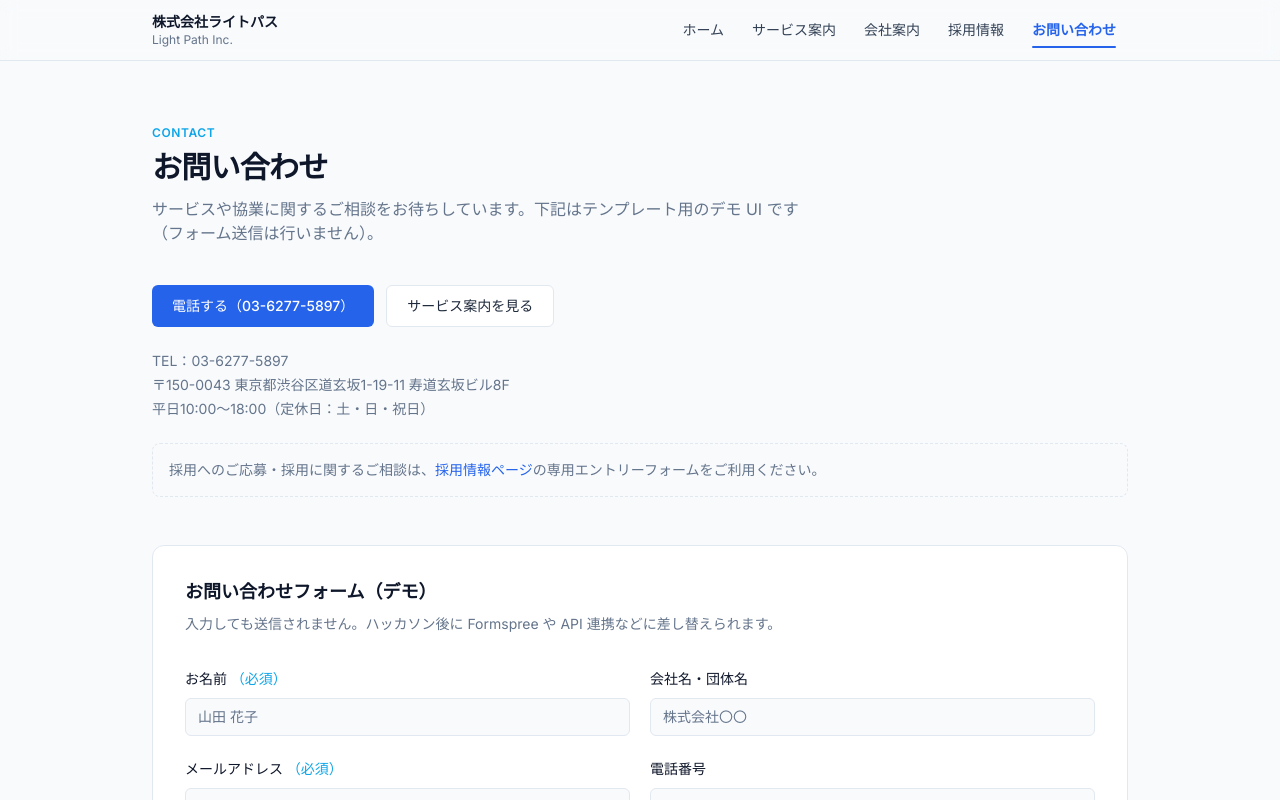
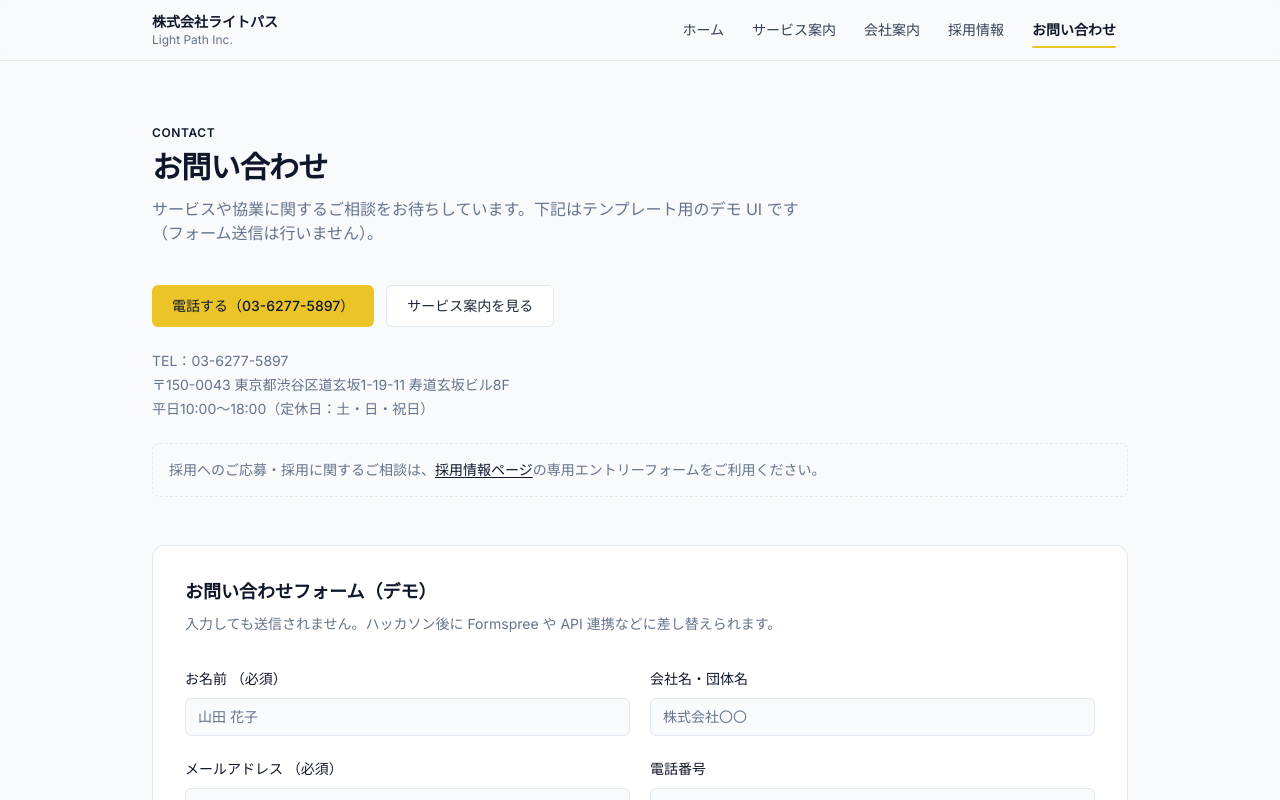
Before and after one commit to okusonpersonkoichi5011-lab/Hackathon-Template-main_LPCCB, a Next.js app in the folder Hackathon-Template-main/: page /contact in a window 1280 px wide. Shown: the top 800 px of the page. Built offline with nearby package versions, Linux system fonts and the light colour scheme.

Commit message:
基調色を黄色に変更

```diff
--- a/Hackathon-Template-main/app/contact/page.tsx
+++ b/Hackathon-Template-main/app/contact/page.tsx
@@ -36,7 +36,7 @@ export default function ContactPage() {
           </a>
           <Link
             href="/service"
-            className="inline-flex items-center justify-center rounded-md border border-border bg-surface px-5 py-2.5 text-sm font-medium text-slate-800 transition hover:border-primary hover:text-primary hover:-translate-y-0.5"
+            className="inline-flex items-center justify-center rounded-md border border-border bg-surface px-5 py-2.5 text-sm font-medium text-slate-800 transition hover:border-primary hover:text-slate-900 hover:-translate-y-0.5"
           >
             サービス案内を見る
           </Link>
@@ -51,7 +51,7 @@ export default function ContactPage() {
         {/* 採用希望者を /recruit へ誘導 */}
         <div className="mt-6 rounded-lg border border-dashed border-border bg-muted/40 p-4 text-sm text-muted-foreground">
           採用へのご応募・採用に関するご相談は、
-          <Link href="/recruit" className="text-primary underline-offset-2 hover:underline">
+          <Link href="/recruit" className="font-medium text-slate-900 underline underline-offset-2 hover:opacity-70">
             採用情報ページ
           </Link>
           の専用エントリーフォームをご利用ください。
--- a/Hackathon-Template-main/app/global-error.tsx
+++ b/Hackathon-Template-main/app/global-error.tsx
@@ -24,8 +24,8 @@ export default function GlobalError({
             marginTop: "1.5rem",
             padding: "0.5rem 1rem",
             borderRadius: "0.375rem",
-            background: "#2563eb",
-            color: "#fff",
+            background: "#ebc528",
+            color: "#0f172a",
             border: "none",
             cursor: "pointer",
             fontSize: "0.875rem",
--- a/Hackathon-Template-main/app/globals.css
+++ b/Hackathon-Template-main/app/globals.css
@@ -12,13 +12,15 @@
 :root {
   --color-background: #f8fafc;
   --color-surface: #ffffff;
-  --color-primary: #2563eb;
-  --color-primary-foreground: #ffffff;
+  /* ライトパスの基調色（黄色）。ボタン背景・下線・枠線などの「面」に使用 */
+  --color-primary: #ebc528;
+  /* 黄色の上に乗る文字色。明るい黄色に白文字は読めないため濃い黒系にしている */
+  --color-primary-foreground: #0f172a;
   --color-muted: #f1f5f9;
   --color-muted-foreground: #64748b;
   --color-border: #e2e8f0;
-  /* アクセント（バッジや小さな強調に使用） */
-  --color-accent: #0ea5e9;
+  /* アクセント（アイブロウや必須ラベルなど "文字" に使用するため、白背景でも読める黒系） */
+  --color-accent: #0f172a;
 }
 
 html {
--- a/Hackathon-Template-main/app/page.tsx
+++ b/Hackathon-Template-main/app/page.tsx
@@ -84,7 +84,7 @@ export default function HomePage() {
               </Link>
               <Link
                 href="/company"
-                className="inline-flex items-center justify-center rounded-md border border-border bg-surface px-5 py-2.5 text-sm font-medium text-slate-800 transition hover:border-primary hover:text-primary hover:-translate-y-0.5"
+                className="inline-flex items-center justify-center rounded-md border border-border bg-surface px-5 py-2.5 text-sm font-medium text-slate-800 transition hover:border-primary hover:text-slate-900 hover:-translate-y-0.5"
               >
                 会社案内を見る
               </Link>
@@ -111,7 +111,7 @@ export default function HomePage() {
               </Link>
               <Link
                 href="/service"
-                className="inline-flex items-center justify-center rounded-md border border-border bg-surface px-5 py-2.5 text-sm font-medium text-slate-800 transition hover:border-primary hover:text-primary hover:-translate-y-0.5"
+                className="inline-flex items-center justify-center rounded-md border border-border bg-surface px-5 py-2.5 text-sm font-medium text-slate-800 transition hover:border-primary hover:text-slate-900 hover:-translate-y-0.5"
               >
                 サービス案内を見る
               </Link>
--- a/Hackathon-Template-main/app/recruit/page.tsx
+++ b/Hackathon-Template-main/app/recruit/page.tsx
@@ -298,7 +298,7 @@ export default function RecruitPage() {
               {/* 採用以外のお問い合わせは /contact へ誘導 */}
               <p className="text-xs text-muted-foreground">
                 採用以外（案件・協業など）のご相談は、
-                <Link href="/contact" className="text-primary underline-offset-2 hover:underline">
+                <Link href="/contact" className="font-medium text-slate-900 underline underline-offset-2 hover:opacity-70">
                   お問い合わせページ
                 </Link>
                 をご利用ください。
--- a/Hackathon-Template-main/app/service/page.tsx
+++ b/Hackathon-Template-main/app/service/page.tsx
@@ -95,7 +95,7 @@ export default function ServicePage() {
               </Link>
               <Link
                 href="/contact"
-                className="inline-flex items-center justify-center rounded-md border border-border bg-surface px-5 py-2.5 text-sm font-medium text-slate-800 transition hover:border-primary hover:text-primary hover:-translate-y-0.5"
+                className="inline-flex items-center justify-center rounded-md border border-border bg-surface px-5 py-2.5 text-sm font-medium text-slate-800 transition hover:border-primary hover:text-slate-900 hover:-translate-y-0.5"
               >
                 お問い合わせへ
               </Link>
--- a/Hackathon-Template-main/components/Header.tsx
+++ b/Hackathon-Template-main/components/Header.tsx
@@ -30,7 +30,7 @@ export function Header() {
     <header className="sticky top-0 z-40 border-b border-border bg-surface/90 backdrop-blur">
       <div className="mx-auto flex max-w-5xl items-center justify-between gap-4 px-4 py-3 sm:px-6">
         <Link href="/" className="group flex flex-col leading-tight">
-          <span className="text-sm font-semibold text-slate-900 transition group-hover:text-primary">
+          <span className="text-sm font-semibold text-slate-900 transition group-hover:opacity-70">
             {siteConfig.siteName}
           </span>
           <span className="text-xs text-muted-foreground">{siteConfig.siteNameEn}</span>
@@ -46,9 +46,9 @@ export function Header() {
                 key={item.label}
                 href={item.href}
                 aria-current={active ? "page" : undefined}
-                className={`relative rounded-md px-2 py-2 text-xs transition hover:bg-muted hover:text-primary md:px-3 md:text-sm ${
+                className={`relative rounded-md px-2 py-2 text-xs transition hover:bg-muted hover:text-slate-900 md:px-3 md:text-sm ${
                   active
-                    ? "font-semibold text-primary after:absolute after:bottom-0 after:left-2 after:right-2 after:h-0.5 after:rounded-full after:bg-primary md:after:left-3 md:after:right-3"
+                    ? "font-semibold text-slate-900 after:absolute after:bottom-0 after:left-2 after:right-2 after:h-0.5 after:rounded-full after:bg-primary md:after:left-3 md:after:right-3"
                     : "text-slate-700"
                 }`}
               >
@@ -70,9 +70,9 @@ export function Header() {
                   key={item.label}
                   href={item.href}
                   aria-current={active ? "page" : undefined}
-                  className={`block rounded-md px-3 py-2 text-sm transition hover:bg-muted hover:text-primary ${
+                  className={`block rounded-md px-3 py-2 text-sm transition hover:bg-muted hover:text-slate-900 ${
                     active
-                      ? "bg-muted font-semibold text-primary"
+                      ? "bg-muted font-semibold text-slate-900"
                       : "text-slate-700"
                   }`}
                 >
--- a/Hackathon-Template-main/components/Hero.tsx
+++ b/Hackathon-Template-main/components/Hero.tsx
@@ -36,7 +36,7 @@ export function Hero({ title, description, primaryCta, secondaryCta }: HeroProps
             {secondaryCta ? (
               <Link
                 href={secondaryCta.href}
-                className="inline-flex items-center justify-center rounded-md border border-border bg-surface px-5 py-2.5 text-sm font-medium text-slate-800 transition hover:border-primary hover:text-primary hover:-translate-y-0.5"
+                className="inline-flex items-center justify-center rounded-md border border-border bg-surface px-5 py-2.5 text-sm font-medium text-slate-800 transition hover:border-primary hover:text-slate-900 hover:-translate-y-0.5"
               >
                 {secondaryCta.label}
               </Link>
```
Also changed, not shown: Hackathon-Template-main/components/Footer.tsx (+4 -4 lines).
